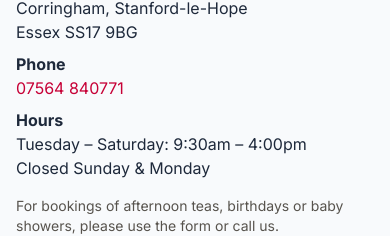
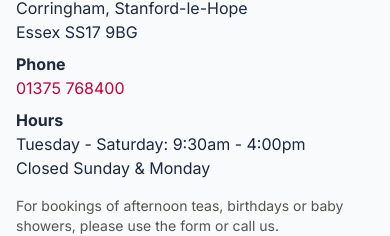
Before and after one commit to mcfearless75/emily-rose-tearoom, a Next.js app: page /contact in a window 390 px wide. Shown: the part 293-529 px from the top of the page. Built offline with nearby package versions, Linux system fonts and the light colour scheme; a web font is replaced by a local one.

Commit message:
Update contact phone to match Google Business Profile

```diff
--- a/src/app/contact/page.tsx
+++ b/src/app/contact/page.tsx
@@ -3,7 +3,7 @@ import type { Metadata } from "next";
 
 export const metadata: Metadata = {
   title: "Contact",
-  description: "Contact Emily Rose Tearoom in Corringham. Book a table, enquire about afternoon tea or celebrations. Phone 07564 840771.",
+  description: "Contact Emily Rose Tearoom in Corringham. Book a table, enquire about afternoon tea or celebrations. Phone 01375 768400. 36 Fobbing Road, SS17 9BG.",
 };
 
 export default function Contact() {
@@ -14,8 +14,8 @@ export default function Contact() {
         <div>
           <h2 className="font-serif text-2xl mb-4">Get in Touch</h2>
           <p className="mb-2"><strong>Address</strong><br />36 Fobbing Road<br />Corringham, Stanford-le-Hope<br />Essex SS17 9BG</p>
-          <p className="mb-2"><strong>Phone</strong><br /><a href="tel:07564840771" className="text-rose-700">07564 840771</a></p>
-          <p className="mb-4"><strong>Hours</strong><br />Tuesday – Saturday: 9:30am – 4:00pm<br />Closed Sunday & Monday</p>
+          <p className="mb-2"><strong>Phone</strong><br /><a href="tel:01375768400" className="text-rose-700">01375 768400</a></p>
+          <p className="mb-4"><strong>Hours</strong><br />Tuesday - Saturday: 9:30am - 4:00pm<br />Closed Sunday & Monday</p>
           <p className="text-sm text-stone-600">For bookings of afternoon teas, birthdays or baby showers, please use the form or call us.</p>
         </div>
         <ContactForm />
```
